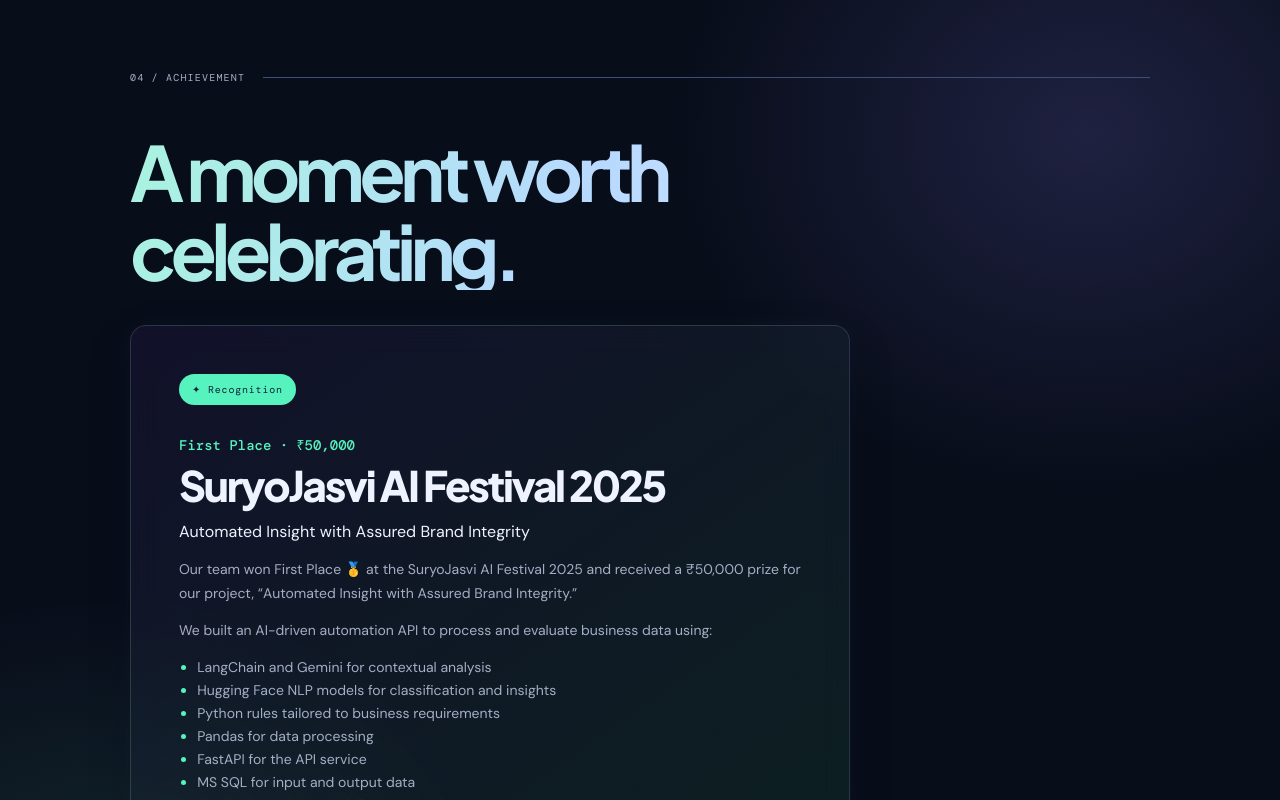
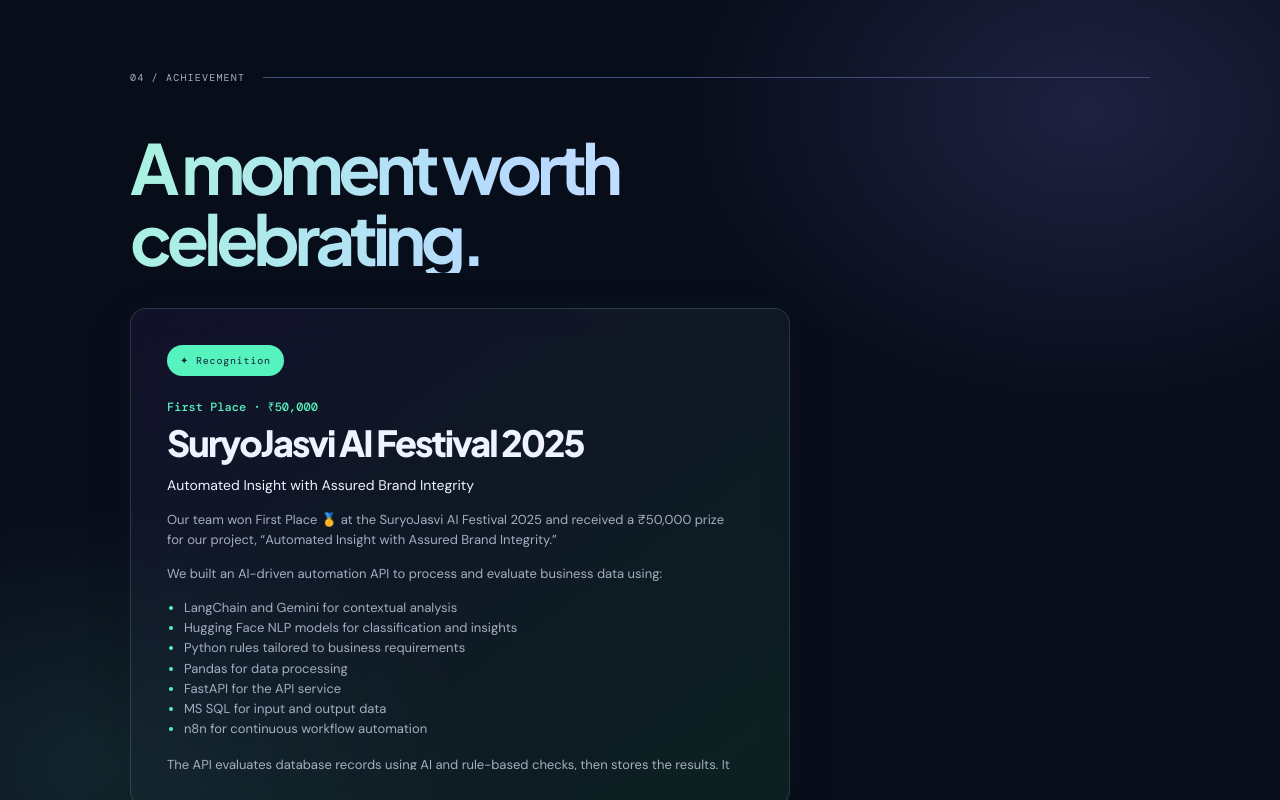
Before and after one commit to Srish0218/My_Portfolio, a React (Vite) app in the folder frontend/: page / in a window 1280 px wide. Shown: the part 3940-4740 px from the top of the page. Built offline with nearby package versions, Linux system fonts and the light colour scheme.

Commit message:
29 Sept 2026 Commit

```diff
--- a/frontend/src/App.css
+++ b/frontend/src/App.css
@@ -2415,3 +2415,167 @@
     max-height: 160px;
   }
 }
+
+/* Compact achievement section and scrollable award highlights. */
+.achievement-section .section-heading h2 {
+  max-width: 760px;
+  font-size: clamp(42px, 5.4vw, 70px);
+  line-height: 1.02;
+}
+
+.achievement-card {
+  width: min(100%, 660px);
+  padding: clamp(22px, 3.5vw, 36px);
+}
+
+.achievement-award {
+  margin: 22px 0 8px;
+  font-size: 12px;
+}
+
+.achievement-card h3 {
+  font-size: clamp(25px, 3vw, 36px);
+}
+
+.achievement-card > p:not(.achievement-award) {
+  font-size: 14px;
+}
+
+.achievement-description {
+  font-size: 13px;
+  line-height: 1.55;
+}
+
+.achievement-description ul {
+  max-height: 132px;
+  overflow-y: auto;
+  padding-right: 12px;
+  scrollbar-width: thin;
+  scrollbar-color: var(--lime) transparent;
+}
+
+.achievement-description ul::-webkit-scrollbar {
+  width: 3px;
+}
+
+.achievement-description ul::-webkit-scrollbar-track {
+  background: transparent;
+}
+
+.achievement-description ul::-webkit-scrollbar-thumb {
+  border-radius: 999px;
+  background: linear-gradient(180deg, var(--lime), var(--violet));
+}
+
+@media (max-width: 600px) {
+  .achievement-section .section-heading h2 {
+    font-size: clamp(38px, 10vw, 54px);
+  }
+
+  .achievement-card {
+    padding: 22px 18px;
+  }
+}
+
+/* Scroll the full achievement description, including paragraphs and bullets. */
+.achievement-description {
+  max-height: 260px;
+  overflow-y: auto;
+  padding-right: 14px;
+  scrollbar-width: thin;
+  scrollbar-color: var(--lime) transparent;
+}
+
+.achievement-description ul {
+  max-height: none;
+  overflow: visible;
+  padding-right: 0;
+  scrollbar-width: auto;
+  scrollbar-color: auto;
+}
+
+.achievement-description::-webkit-scrollbar {
+  width: 4px;
+}
+
+.achievement-description::-webkit-scrollbar-track {
+  background: transparent;
+}
+
+.achievement-description::-webkit-scrollbar-thumb {
+  border-radius: 999px;
+  background: linear-gradient(180deg, var(--lime), var(--violet));
+}
+
+.achievement-description ul::-webkit-scrollbar {
+  display: none;
+}
+
+/* Keep every native scrollbar hairline-thin. */
+html,
+body,
+* {
+  scrollbar-width: thin;
+  scrollbar-color: var(--lime) transparent;
+}
+
+*::-webkit-scrollbar {
+  width: 2px;
+  height: 2px;
+}
+
+.projects-grid::-webkit-scrollbar,
+.experience-details ul::-webkit-scrollbar,
+.achievement-description::-webkit-scrollbar {
+  width: 2px;
+  height: 2px;
+}
+
+*::-webkit-scrollbar-track {
+  background: transparent;
+}
+
+*::-webkit-scrollbar-thumb {
+  border-radius: 999px;
+  background: linear-gradient(90deg, var(--lime), var(--violet));
+}
+
+/* Final override: hairline scrollbars everywhere, with transparent tracks. */
+html,
+body,
+* {
+  scrollbar-width: thin !important;
+  scrollbar-color: rgb(87 243 191 / 48%) transparent !important;
+}
+
+*::-webkit-scrollbar,
+.projects-grid::-webkit-scrollbar,
+.experience-details ul::-webkit-scrollbar,
+.achievement-description::-webkit-scrollbar,
+.achievement-description ul::-webkit-scrollbar {
+  width: 2px !important;
+  height: 2px !important;
+  background: transparent !important;
+}
+
+*::-webkit-scrollbar-track,
+.projects-grid::-webkit-scrollbar-track,
+.experience-details ul::-webkit-scrollbar-track,
+.achievement-description::-webkit-scrollbar-track,
+.achievement-description ul::-webkit-scrollbar-track {
+  background: transparent !important;
+}
+
+*::-webkit-scrollbar-thumb,
+.projects-grid::-webkit-scrollbar-thumb,
+.experience-details ul::-webkit-scrollbar-thumb,
+.achievement-description::-webkit-scrollbar-thumb,
+.achievement-description ul::-webkit-scrollbar-thumb {
+  border: 0 !important;
+  border-radius: 999px !important;
+  background: rgb(87 243 191 / 48%) !important;
+}
+
+.achievement-description ul::-webkit-scrollbar {
+  display: block !important;
+}
```
